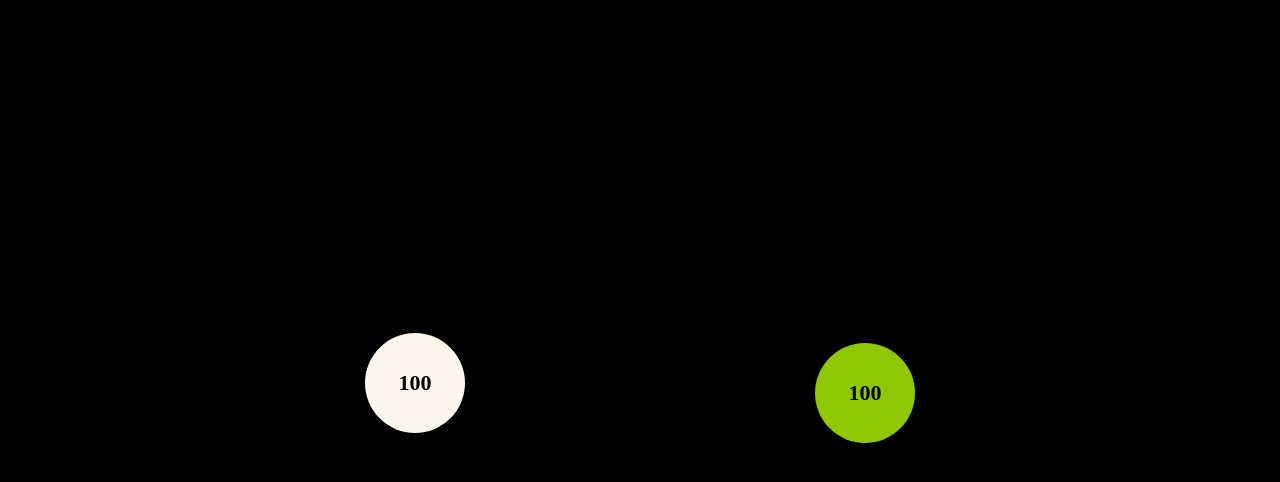
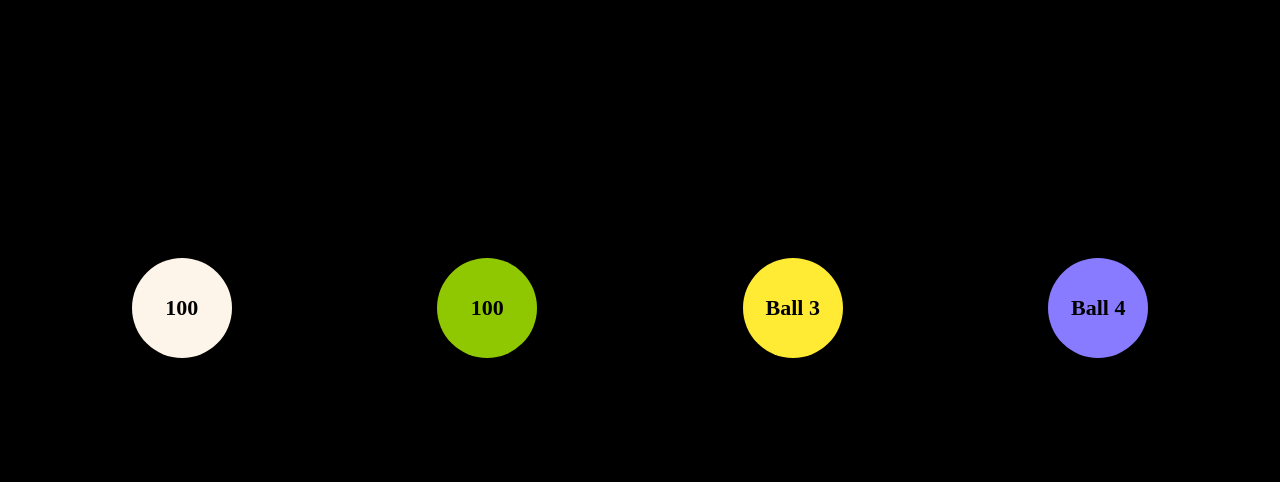
Before and after one commit to tmanoon/Day18-Git, a plain HTML site: page index.html in a window 1280 px wide. Shown: the part 80-562 px from the top of the page. Drawn offline with Linux system fonts and the light colour scheme.

Commit message:
Add third and fourth balls with working functions

```diff
--- a/index.html
+++ b/index.html
@@ -13,6 +13,8 @@
     <section class="balls-container">
         <div class="ball" onclick="onBallClick(this, 400)">100</div>
         <div class="ball2" onclick="onBallClick(this, 350)">100</div>
+        <div class="ball3" onclick="changeTwoBalls()">Ball 3</div>
+        <div class="ball4" onclick="reduceDiameters()">Ball 4</div>
     </section>
     <script src="util.js"></script>
     <script src="main.js"></script>
--- a/main.js
+++ b/main.js
@@ -1,4 +1,8 @@
 var gBallSize = 100
+var gDiameterBall1 = 400
+var gDiameterBall2 = 350
+const ball1 = document.querySelector('.ball')
+const ball2 = document.querySelector('.ball2')
 
 function onBallClick(ball, maxDiameter) {
     const randSize = getRandomIntInclusive(20, 60)
@@ -16,3 +20,31 @@ function onBallClick(ball, maxDiameter) {
     ball.style.height = gBallSize + 'px'
     ball.innerText = gBallSize
 }
+
+function reduceDiameters() {
+    gDiameterBall1 -= getRandomIntInclusive(20, 60)
+    gDiameterBall2 -= getRandomIntInclusive(20, 60)
+
+    if (gDiameterBall1 < 100 && gDiameterBall2 < 100) {
+        gDiameterBall1 = 100
+        gDiameterBall2 = 100
+        return alert(`The balls' diameter are 100px now. I cannot do anything.`)
+    }
+    else if (gDiameterBall1 < 100) {
+        gDiameterBall1 = 100
+        gDiameterBall2 -= getRandomIntInclusive(20, 60)
+        ball2.onclick = onBallClick(ball2, gDiameterBall2)
+        alert(`The first ball's diameter had reached its minimum limit. The second ball's diameter has just changed to ${gDiameterBall2}. `)
+        return
+    } else if (gDiameterBall2 < 100) {
+        gDiameterBall2 = 100
+        gDiameterBall1 -= getRandomIntInclusive(20, 60)
+        ball1.onclick = onBallClick(ball1, gDiameterBall1)
+        alert(`The second ball's diameter had reached its minimum limit. The first ball's diameter has just changed to ${gDiameterBall1}. `)
+        return
+    }
+
+    ball2.onclick = onBallClick(ball2, gDiameterBall2)
+    ball1.onclick = onBallClick(ball1, gDiameterBall1)
+    alert(`The new diameter of ball 1 is: ${gDiameterBall1} and the new diameter of ball 2 is: ${gDiameterBall2}`)
+}
--- a/styles.css
+++ b/styles.css
@@ -9,14 +9,15 @@ h1 {
 
 .balls-container {
     display: grid;
-    width: 900px;
-    height: 750px;
-    grid-template-rows: 750px;
-    grid-template-columns: 450px 450px;
-    grid-template-areas: "ball1 ball2";
+    width: 90vw;
+    height: 75vh;
+    grid-template-rows: 1fr;
+    grid-template-columns: 1fr 1fr 1fr 1fr;
+    grid-template-areas: "ball1 ball2 ball3 ball4";
     align-items: center;
     margin-inline: auto;
     margin-block-start: 30px;
+    gap: 70px;
 }
 
 .ball {
@@ -47,5 +48,32 @@ h1 {
     font-size: 22px;
     font-weight: bold;
     transition: 1s;
-    margin-block-start: 20px;
 }
+
+.ball3 {
+    grid-area: ball3;
+    width: 100px;
+    height: 100px;
+    background-color: rgb(255, 235, 52);
+    border-radius: 50%;
+    margin-inline: auto;
+    display: flex;
+    align-items: center;
+    justify-content: center;
+    font-size: 22px;
+    font-weight: bold;
+}
+
+.ball4 {
+    grid-area: ball4;
+    width: 100px;
+    height: 100px;
+    background-color: rgb(136, 123, 255);
+    border-radius: 50%;
+    margin-inline: auto;
+    display: flex;
+    align-items: center;
+    justify-content: center;
+    font-size: 22px;
+    font-weight: bold;
+}
```
